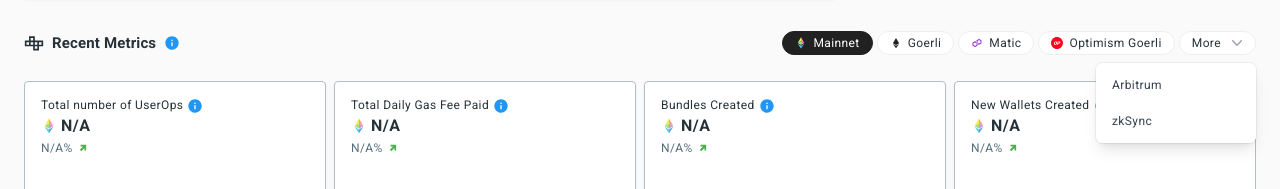
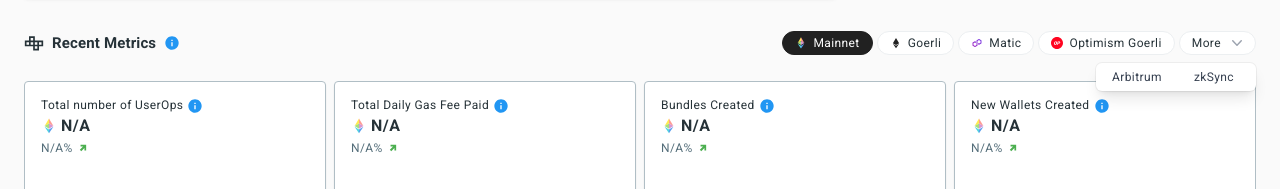
Before and after one commit to jiffy-labs/jiffyscan-frontend, a Next.js app: page / in a window 1280 px wide. Both pictures are taken after a click on the button "More". Shown: the part 995-1184 px from the top of the page. Built offline with nearby package versions, Linux system fonts and the light colour scheme; no server answers.

Commit message:
fix: typescript issue

```diff
--- a/src/components/common/chip/ChipDropdown.tsx
+++ b/src/components/common/chip/ChipDropdown.tsx
@@ -3,10 +3,6 @@ import sx from './chip.module.sass';
 import { Menu, Transition } from '@headlessui/react';
 import { ChevronDownIcon } from '@heroicons/react/20/solid';
 import { MORE_NETWORK_LIST } from '@/components/common/constants';
-
-function classNames(...classes) {
-    return classes.filter(Boolean).join(' ');
-}
 
 export interface ChipProps {
     variant?: 'contained' | 'outlined';
@@ -81,12 +77,10 @@ function ChipDropdown(props: ChipProps) {
                                                     onClickFcn(key);
                                                     setIcon(iconPath);
                                                 }}
-                                                className={classNames(
-                                                    active
-                                                        ? 'bg-gray-100 text-gray-900'
-                                                        : 'text-gray-700',
-                                                    'block px-4 py-2 text-sm'
-                                                )}
+                                                className={`
+												${active ? 'bg-gray-100 text-gray-900' : 'text-gray-700'} +
+												'block px-4 py-2 text-sm'
+												`}
                                             >
                                                 {name}
                                             </a>
--- a/src/components/globals/recent_metrics/NetworkSelector.tsx
+++ b/src/components/globals/recent_metrics/NetworkSelector.tsx
@@ -2,10 +2,6 @@ import React, { useState } from 'react';
 import Chip from '@/components/common/chip/Chip';
 import { NETWORK_LIST } from '@/components/common/constants';
 import ChipDropdown from '@/components/common/chip/ChipDropdown';
-
-function classNames(...classes) {
-    return classes.filter(Boolean).join(' ');
-}
 
 function NetworkSelector({
     selectedNetwork,
```
